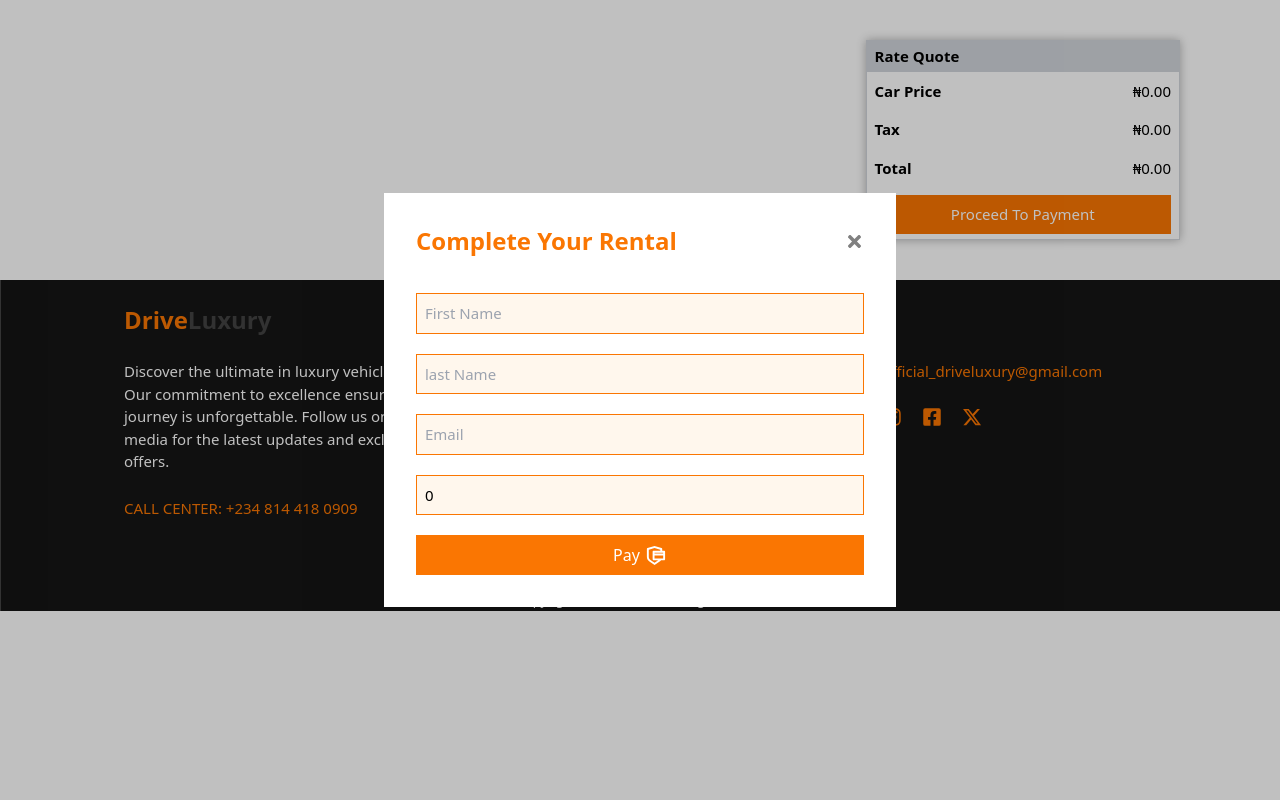
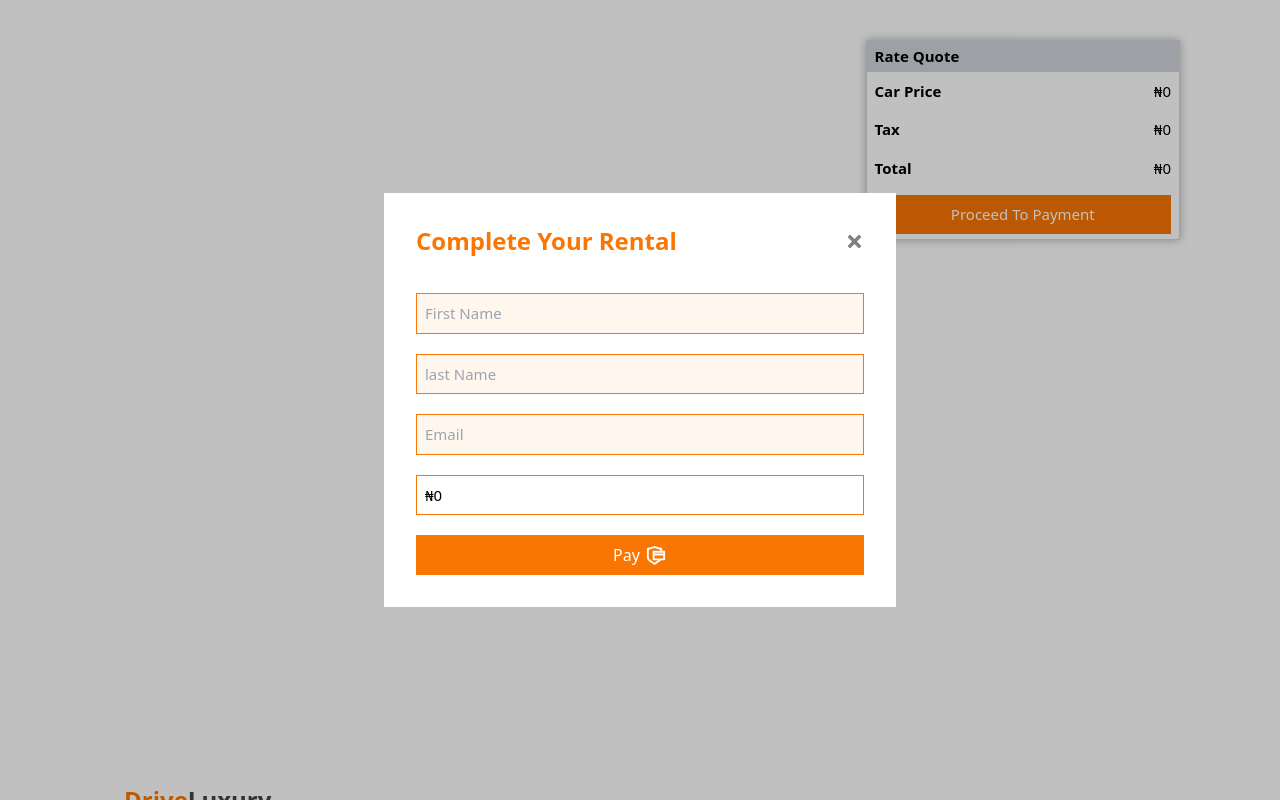
Before and after one commit to TomLayan1/Car-rental, a React (Create React App) app in the folder car-rental/: page /cart in a window 1280 px wide. Both pictures are taken after a click on the button "Proceed To Payment". Shown: the top 800 px of the page. Built offline with nearby package versions, Linux system fonts and the light colour scheme.

Commit message:
Fixed the bug in the payment section

```diff
--- a/car-rental/src/Component/Cars.jsx
+++ b/car-rental/src/Component/Cars.jsx
@@ -18,7 +18,7 @@ const Cars = () => {
           transition={{ duration: 0.5 }}
           key={car.id}
           className='shadow-customShadow p-2'>
-            <h3 className='text-xl text-end font-bold text-primaryColor'>₦{(car.rentPrice / 100).toFixed(2)}</h3>
+            <h3 className='text-xl text-end font-bold text-primaryColor'>₦{car.rentPrice.toLocaleString()}</h3>
             <div className='p-2 max-h-[200px] flex'>
               <img src={car.carImage} alt={car.carName} />
             </div>
--- a/car-rental/src/Component/Footer.jsx
+++ b/car-rental/src/Component/Footer.jsx
@@ -10,7 +10,7 @@ const Footer = () => {
   const { darkMode } = useContext(RentalContext)
 
   return (
-    <footer className={`pt-6 md:px-14 lg:px-[100px] ${darkMode ? 'bg-darkTheme text-white' : 'bg-white text-black'} duration-500`}>
+    <footer className={`pt-6 md:px-14 lg:px-[100px] ${darkMode === 'dark' ? 'bg-darkTheme text-white' : 'bg-white text-black'} duration-500`}>
       <h1 className='font-bold text-2xl cursor-pointer text-primaryColor mb-6 pl-6'>Drive<span className=' text-grayLight'>Luxury</span></h1>
       <div className='text-[15px] mb-10 md:flex gap-20 lg:gap-40 px-6'>
         <div className='mb-8 w-full md:w-[50%] lg:w-[40%]'>
--- a/car-rental/src/Component/Payment.jsx
+++ b/car-rental/src/Component/Payment.jsx
@@ -33,7 +33,7 @@ const Payment = () => {
     return true
   }
 
-
+  // PAYSTACK IMPLEMENTATION
   const payWithPayStack = (event) => {
   event.preventDefault();
 
@@ -64,6 +64,7 @@ const Payment = () => {
     })
     setPaymentPopUp(false)
   }
+
   return (
     <>
       {paymentPopUp && <div className='bg-grayBg text-black fixed top-0 left-0 w-full h-[100vh] flex items-center justify-center'>
@@ -95,12 +96,9 @@ const Payment = () => {
               onChange={handlePayment}
               value={paymentForm.email}
               name='email' />
-            <input
-              className='border border-primaryColor bg-orange-50 w-full p-2 mb-5 outline-none text-[15px]'
-              type='number'
-              onChange={handlePayment}
-              value={paymentForm.amount}
-              name='amount' />
+            <div className='border border-primaryColor p-2 mb-5'>
+              <p className='w-full text-[15px]'>₦{(paymentForm.amount).toLocaleString()}</p>
+            </div>
 
             <button className='bg-primaryColor p-2 w-full text-white cursor-pointer flex items-center justify-center gap-1' type='submit' onClick={payWithPayStack}>Pay <RiSecurePaymentLine size={23} /></button>
           </form>
--- a/car-rental/src/Component/RateQuote.jsx
+++ b/car-rental/src/Component/RateQuote.jsx
@@ -12,15 +12,15 @@ const RateQuote = () => {
         <div className=''>
           <div className='flex justify-between mb-4'>
             <p className='font-bold'>Car Price</p>
-            <p className=''>₦{getPrice()}</p>
+            <p className=''>₦{(getPrice()).toLocaleString()}</p>
           </div>
           <div className='flex justify-between mb-4'>
             <p className='font-bold'>Tax</p>
-            <p className=''>₦{getTax()}</p>
+            <p className=''>₦{(getTax()).toLocaleString()}</p>
           </div>
           <div className='flex justify-between mb-4'>
             <p className='font-bold'>Total</p>
-            <p className=''>₦{getTotalPrice()}</p>
+            <p className=''>₦{(getTotalPrice()).toLocaleString()}</p>
           </div>
         </div>
         <button className='bg-primaryColor text-white text-center w-full py-2 flex justify-center gap-1' onClick={()=>setPaymentPopUp(true)}>Proceed To Payment</button>
--- a/car-rental/src/Component/Reservation.jsx
+++ b/car-rental/src/Component/Reservation.jsx
@@ -15,7 +15,7 @@ const Reservation = () => {
   } = useContext(RentalContext);
 
   return (
-    <div className='flex flex-col lg:w-[70%] gap-10'>
+    <div className='flex flex-col lg:w-[70%] gap-10 min-h-[85vh]'>
       {rentalCart.map(rentalCart => (
           <div key={rentalCart.id} className='flex flex-col lg:flex-row justify-between'>
 
@@ -24,9 +24,9 @@ const Reservation = () => {
               <h3 className='font-bold text-black bg-gray-300 py-1 px-2'>Selected Vehicle</h3>
               <div className='p-2'>
                 <img src={rentalCart.carImage} alt={rentalCart.selectCar} className='mb-3 w-[250px' />
-                <div className='flex items-center justify-between'>
+                <div className='fle items-center justify-between'>
                   <p className='font-semibold'>{rentalCart.selectCar}</p>
-                  <h5 className='text-primaryColor text-base font-semibold'>₦{(rentalCart.rentPrice / 100).toFixed(2)}</h5>
+                  <h5 className='text-primaryColor text-base font-semibold'>₦{rentalCart.rentPrice.toLocaleString()}</h5>
                 </div>
               </div>
             </div>
--- a/car-rental/src/Context/Context.jsx
+++ b/car-rental/src/Context/Context.jsx
@@ -64,14 +64,14 @@ const RentalContextProvider = (props) => {
       const rentItem = rentalCart[carId];
       costPrice += rentItem.rentPrice
     }
-    return (costPrice / 100).toFixed(2)
+    return costPrice
   }
 
   // CALCULATE TAX
   const getTax = () => {
     const costPrice = getPrice();
     const tax = Number(costPrice * 0.1);
-    return tax.toFixed(2)
+    return tax
   }
 
   // CALCULATE TOTAL PRICE
@@ -79,7 +79,7 @@ const RentalContextProvider = (props) => {
     const costPrice = getPrice();
     const tax = getTax();
     const totalPrice = Number(costPrice) + Number(tax)
-    return totalPrice.toFixed(2)
+    return totalPrice
   }
 
   // STATE TO SHOW PAYMENT FORM
--- a/car-rental/src/Data/rentalData.js
+++ b/car-rental/src/Data/rentalData.js
@@ -13,37 +13,37 @@ export const cars = [
     id: '1',
     carName: 'BMW 435i Cabriolet M Sport (F33)',
     carImage: bmw,
-    rentPrice: 18000
+    rentPrice: 300000
   },
   {
     id: '2',
     carName: 'Lamborghini Veneno',
     carImage: lambo,
-    rentPrice: 18000
+    rentPrice: 2250000
   },
   {
     id: '3',
     carName: 'Lexus-LS-500',
     carImage: lexus,
-    rentPrice: 18000
+    rentPrice: 270000
   },
   {
     id: '4',
     carName: 'Rolls Royce Dawn',
     carImage: rollsRoys,
-    rentPrice: 18000
+    rentPrice: 3000000
   },
   {
     id: '5',
     carName: 'Toyota-GR-86-Trompa',
     carImage: toyota,
-    rentPrice: 18000
+    rentPrice: 2037500
   },
   {
     id: '6',
     carName: 'Mercedes AMG GTR',
     carImage: mercedes,
-    rentPrice: 18000
+    rentPrice: 3877500
   }
 ]
 
--- a/car-rental/src/Pages/Cart.jsx
+++ b/car-rental/src/Pages/Cart.jsx
@@ -1,4 +1,5 @@
 import React, { useContext } from 'react'
+import { Ri24HoursLine } from "react-icons/ri";
 import { RentalContext } from '../Context/Context'
 import CartDetail from '../Component/CartDetail'
 import Edit from '../Component/Edit'
@@ -11,6 +12,9 @@ const Cart = () => {
 
   return (
     <section className={`px-6 md:px-16 lg:px-[100px] ${darkMode === 'dark' ? 'bg-darkTheme text-white' : 'bg-white text-black'} duration-500`}>
+      <div>
+        <h3></h3>
+      </div>
       <CartDetail />
       <Edit />
       <Payment />
```
Lines whose indentation alone changed are shown as unchanged.
